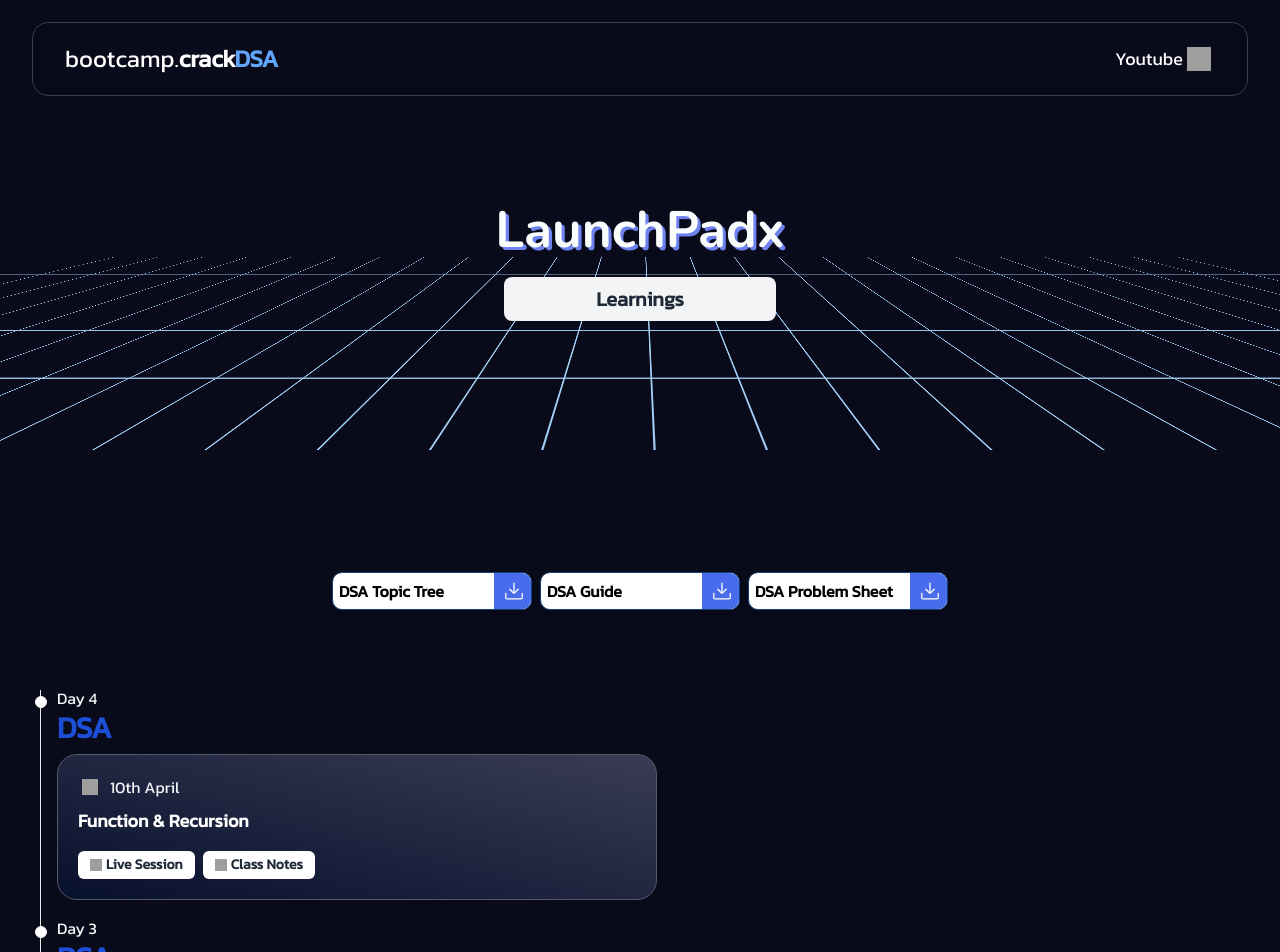
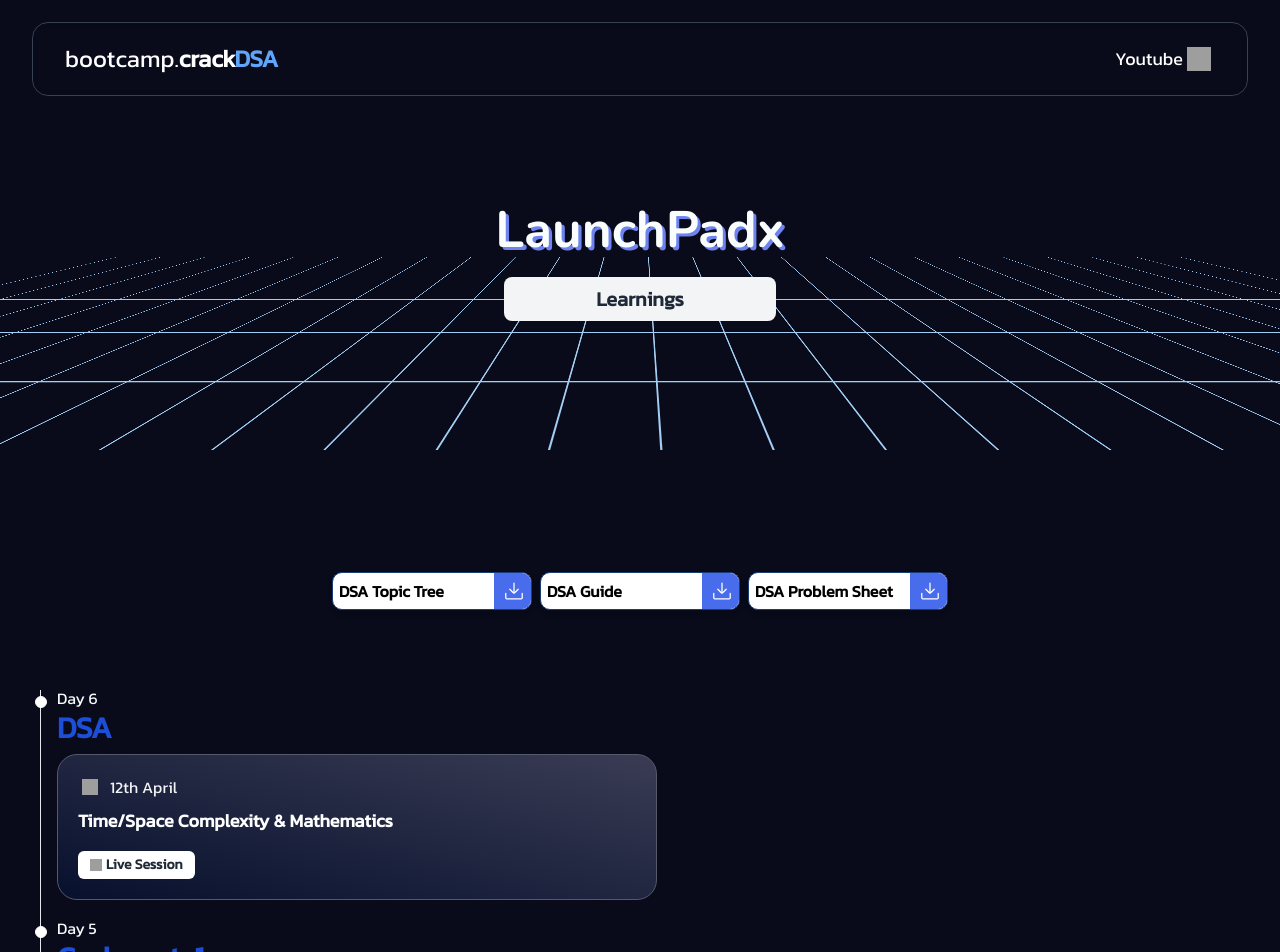
Before and after one commit to suraj-xd/bootcamp-landing-page, a Next.js app: page /learnings in a window 1280 px wide. Shown: the top 952 px of the page. Built offline with nearby package versions, Linux system fonts and the light colour scheme; grey boxes are pictures that could not be loaded.

Commit message:
Update index.js

```diff
--- a/pages/learnings/index.js
+++ b/pages/learnings/index.js
@@ -54,7 +54,9 @@ export default function TimeLine() {
                     </a>
                 </div>
                 <ol class="relative border-l border-gray-200 dark:border-gray-700">
-                    <List day={"Day 4"} date={"10th April"} topic="DSA" session="Function & Recursion" live="https://youtube.com/live/8TVLA6rntBY" title1="Class Notes" title1Link="https://docs.google.com/document/d/1mlX9H2047UxWx6SpgE4r6QYENJK3IStSQnjOXd7ziHo/edit?usp=sharing"/>
+                  <List day={"Day 6"} date={"12th April"} topic="DSA" session="Time/Space Complexity & Mathematics" live="https://www.youtube.com/live/uDkse0TcxxQ?feature=share"/>
+                 <List day={"Day 5"} date={"11th April"} topic="Codecast-1" session="Riti Kumari" live="https://www.youtube.com/live/ivdNj0THpNw?feature=share"/>
+                   <List day={"Day 4"} date={"10th April"} topic="DSA" session="Function & Recursion" live="https://youtube.com/live/8TVLA6rntBY" title1="Class Notes" title1Link="https://docs.google.com/document/d/1mlX9H2047UxWx6SpgE4r6QYENJK3IStSQnjOXd7ziHo/edit?usp=sharing"/>
                   <List day={"Day 3"} date={"8th April"} topic="DSA" session="Strings" live="https://youtube.com/live/KOLlqVcakQk" title1="Strings" title1Link="https://drive.google.com/file/d/1iftmxh2NIywJgtbVaz9D4iDY1yawMCZ6/view?usp=sharing" title2="Class Notes" title2Link="https://docs.google.com/document/d/1sGas3D2YTzL0qXIRiG8Mkw4JAUBv3SxTKFJ6mXBed1M/edit" />
                     <List day={"Day 2"} date={"7th April"} topic="DSA" session="Arrays" live="https://youtube.com/live/ZJngGYT8gIw" title1="Arrays" title1Link="https://drive.google.com/file/d/1KzZiDcfyUs-rdy0BN3K-O_U8asokGsxb/view?usp=sharing" title2="Class Notes" title2Link="https://docs.google.com/document/d/1lh5YQH0ho_Maw-Mz82pb1UL3sHHpCkHVM9NZ1Ldm22s/edit?usp=sharing"/>
                     <List day={"Day 1"} date={"6th April"} topic="DSA" session="Basics of Programming and Libraries" notes="https://drive.google.com/file/d/15g8x-6j8xvdX_O6jXLWraHXdaxamvALU/view?usp=sharing" live="https://youtube.com/live/P4dc9dl0SEg" />
```
